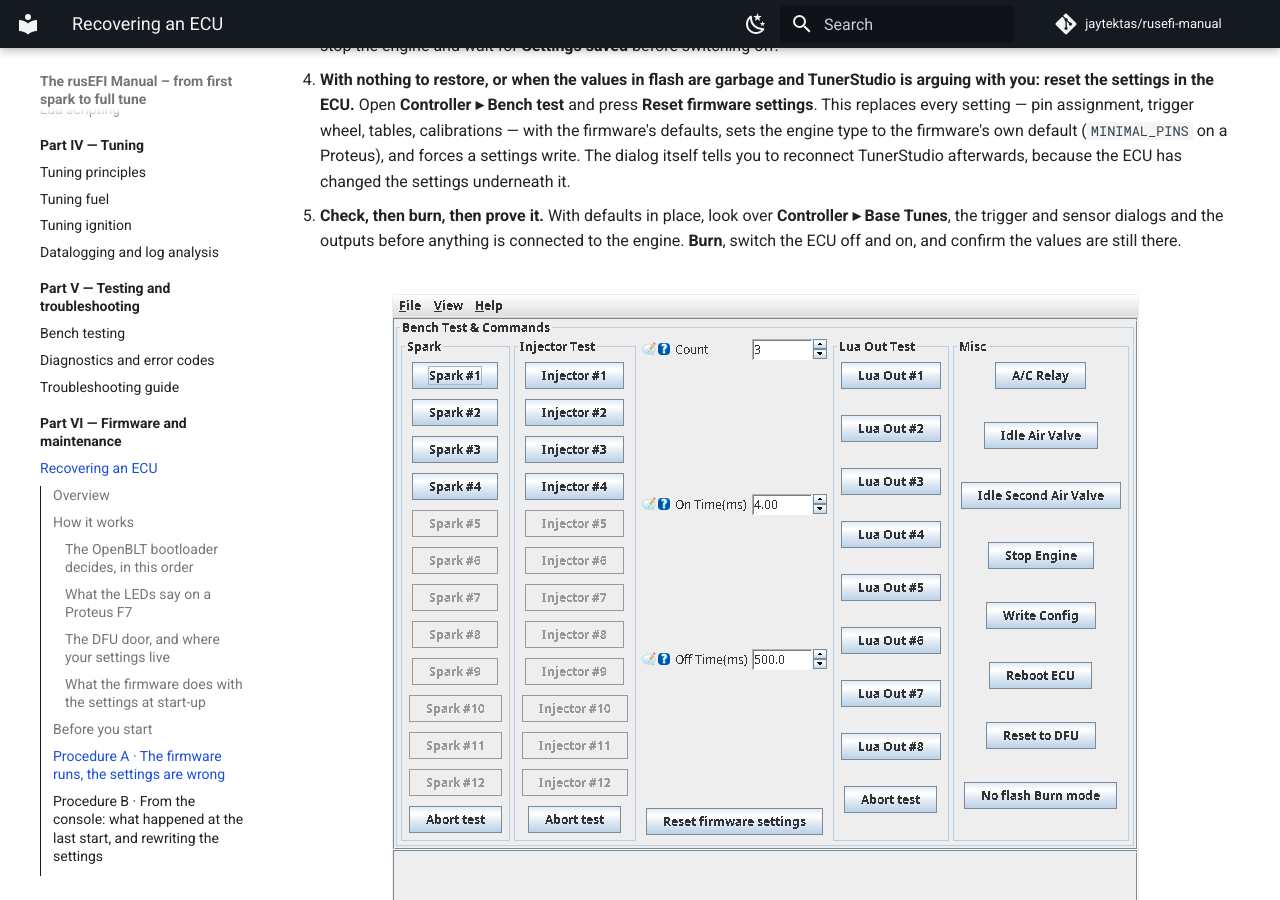
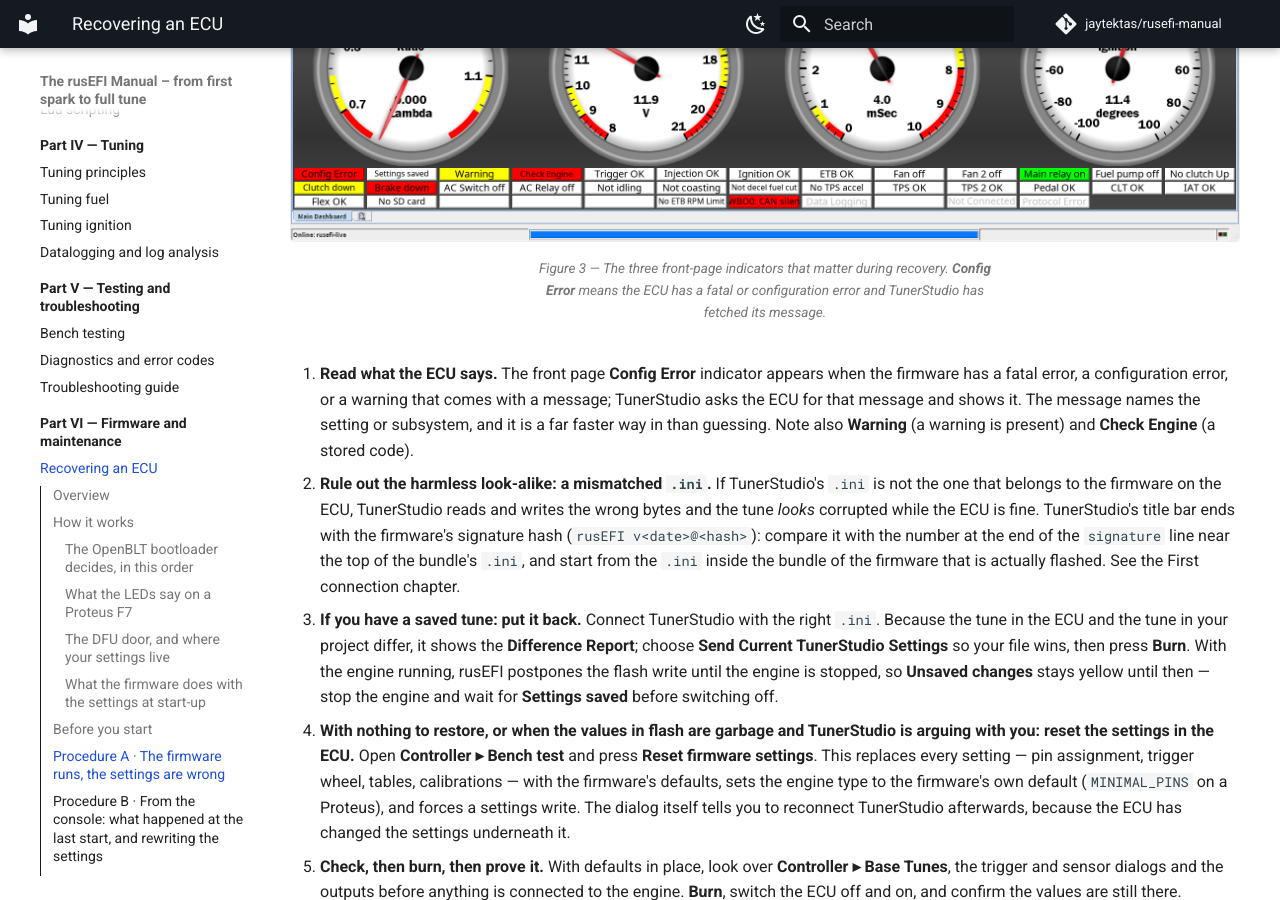
Before and after one commit to jaytektas/rusefi-manual, an MkDocs documentation site: the page built from documentation/docs/part6/recovering.md, in a window 1280 px wide and 900 px high, scrolled down 5981 px. Built offline with MkDocs 1.6.1 and Material for MkDocs 9.7.7, drawn with Linux system fonts in a browser that asks for light colours; comment, search, counter and statistics services are not loaded.

Commit message:
Release the recovering config-error figure (pedal configured, no ETB)
Co-Authored-By: Claude Opus 5.5 <noreply@anthropic.com>

```diff
--- a/documentation/docs/part6/recovering.md
+++ b/documentation/docs/part6/recovering.md
@@ -186,16 +186,14 @@ one you gave it.
 *flash CRC failed*; the engine type is no longer yours; settings that change again after every power
 cycle.
 
-<!-- shot: img/ts/recovering-frontpage-config-error.png | TunerStudio front page of a rusEFI project for the Proteus F7 | connected to a Proteus F7 with 12 V ignition on and the engine stopped, a firmware warning present (flash CRC failed, code 6141) plus a configuration error message: Config Error indicator red, Warning yellow, Unsaved changes yellow, the ECU message dialog or status text visible, gauges live, no dropdown open | The three front-page indicators that matter during recovery: Config Error means the ECU has a fatal or configuration error and TunerStudio has fetched its message. -->
-<!-- pending-figure
+<!-- shot: img/ts/recovering-frontpage-config-error.png | TunerStudio front page of a rusEFI project for the Proteus F7 | connected to a Proteus F7 with 12 V ignition on and the engine stopped, a configuration error raised by setting both H-bridge functions to None while the pedal stays configured: Config Error indicator red, Warning yellow, Settings saved, TunerStudio's Settings Configuration Error banner and the ECU message dialog visible; crop below the title bar (registration name), gauges live, no dropdown open | The three front-page indicators that matter during recovery: Config Error means the ECU has a fatal or configuration error and TunerStudio has fetched its message. -->
 <figure markdown>
-  ![TunerStudio front page on a Proteus F7 with the Config Error indicator red, the Warning indicator yellow and the Unsaved changes indicator yellow, the ECU's error message shown](../img/ts/recovering-frontpage-config-error.png)
+  ![TunerStudio front page on a Proteus F7 with the Config Error indicator red, the Warning indicator yellow and the setting indicator at Settings saved, the ECU's message (a pedal sensor configured with no electronic throttle) shown in TunerStudio's error banner and dialog](../img/ts/recovering-frontpage-config-error.png)
   <figcaption>Figure 3 — The three front-page indicators that matter during recovery. <b>Config
   Error</b> means the ECU has a fatal or configuration error and TunerStudio has fetched its
   message.</figcaption>
 </figure>
 
-pending-figure -->
 
 1. **Read what the ECU says.** The front page **Config Error** indicator appears when the firmware has
    a fatal error, a configuration error, or a warning that comes with a message; TunerStudio asks the
```
Also changed, not shown: documentation/docs/img/ts/recovering-frontpage-config-error.png (added).
